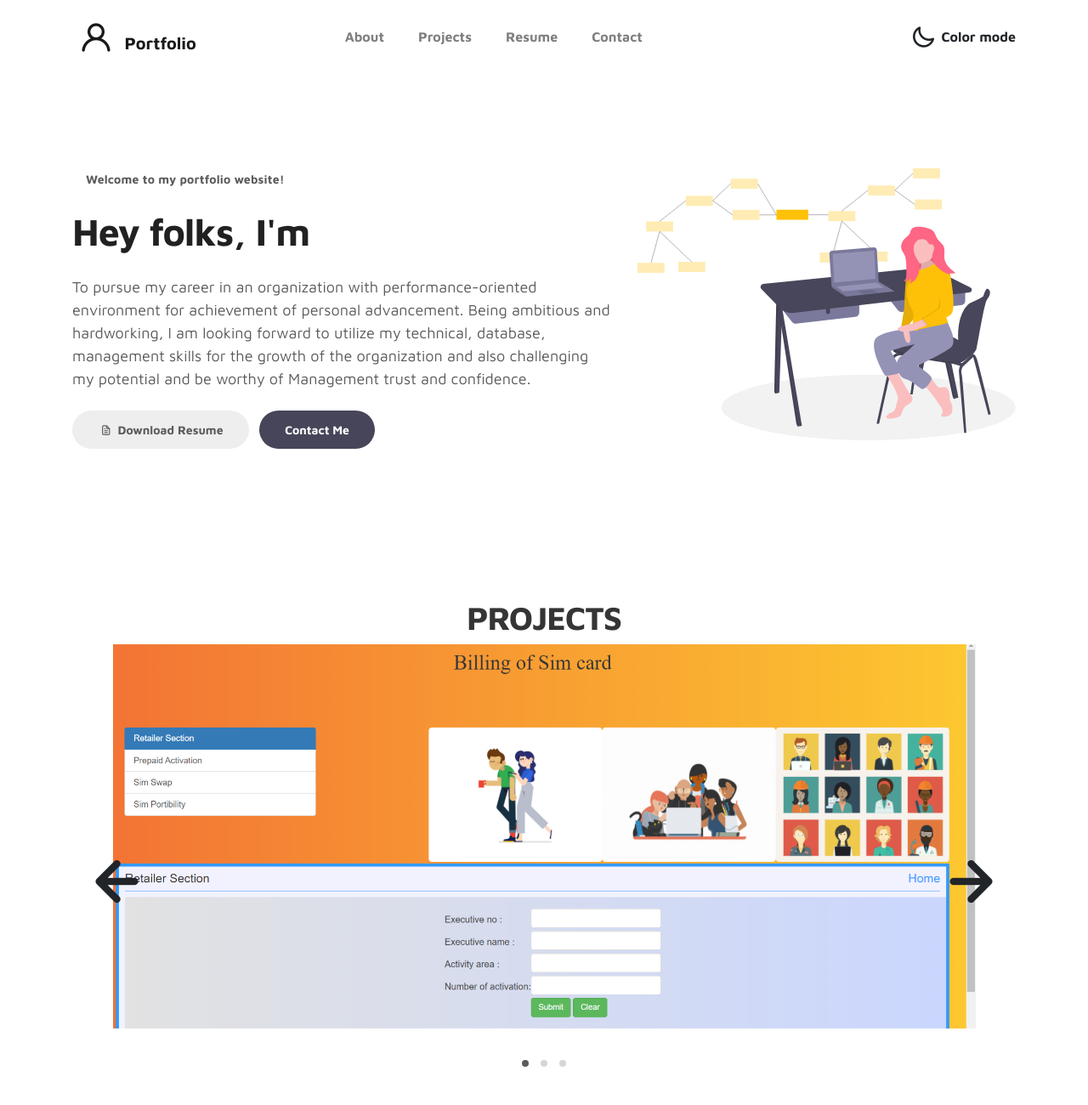
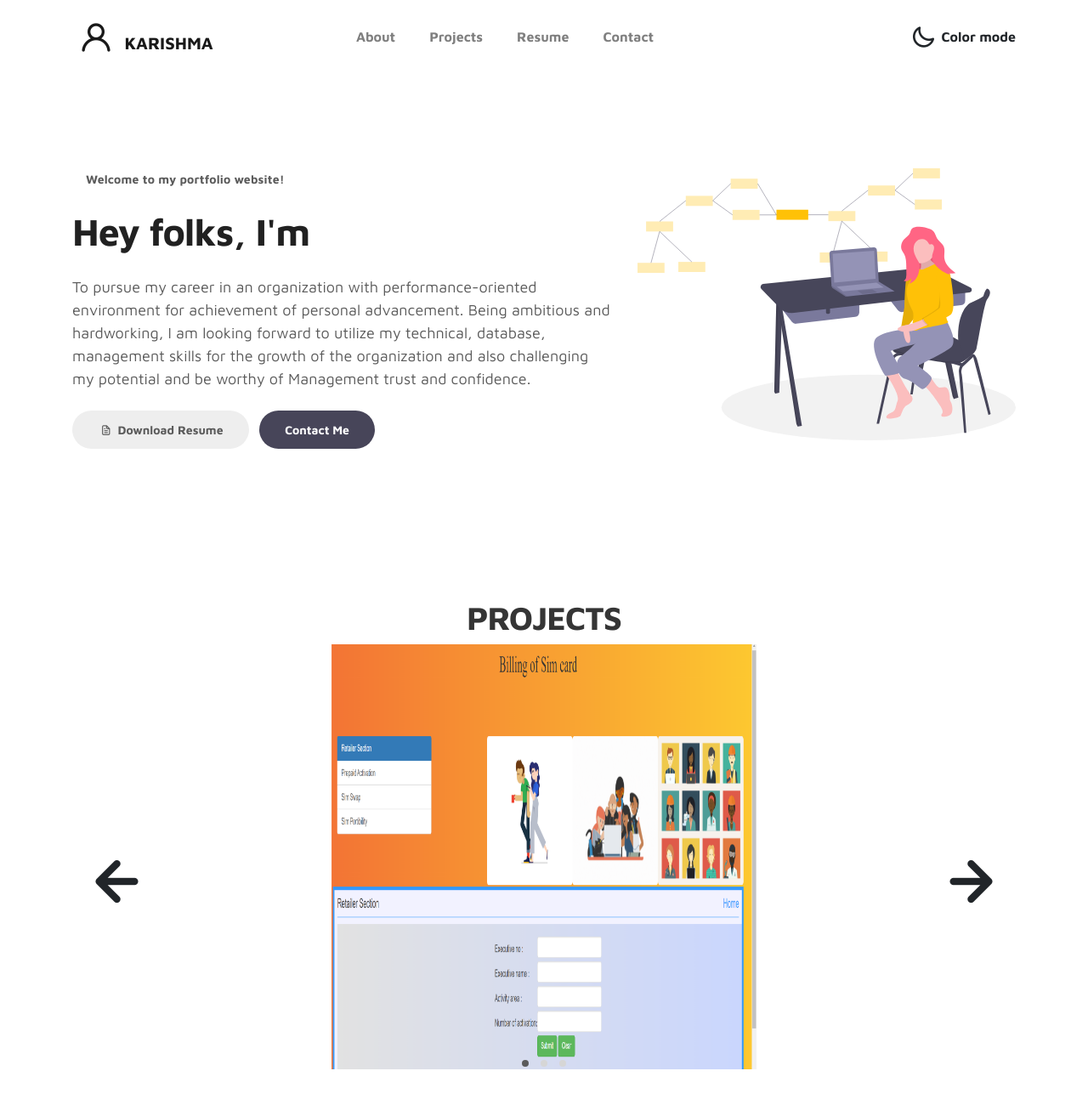
Before and after one commit to karishmashetty/PORT, a plain HTML site: page portfolio/index.html in a window 1280 px wide. Shown: the top 1300 px of the page at 85% size. Drawn offline with Linux system fonts and the light colour scheme.

Commit message:
Update index.html

```diff
--- a/portfolio/index.html
+++ b/portfolio/index.html
@@ -21,7 +21,7 @@
     <!-- MENU -->
     <nav class="navbar navbar-expand-sm navbar-light">
         <div class="container">
-            <a class="navbar-brand" href="index.html"><i class='uil uil-user'></i> Portfolio</a>
+            <a class="navbar-brand" href="index.html"><i class='uil uil-user'></i> KARISHMA</a>
 
             <button class="navbar-toggler" type="button" data-toggle="collapse" data-target="#navbarNav" aria-controls="navbarNav" aria-expanded="false"
                 aria-label="Toggle navigation">
@@ -111,7 +111,7 @@
                       <div class="owl-carousel owl-theme">
                         <div class="item">
                           <div class="project-info">
-                            <img src="images/project/Screenshot (202).png" class="img-fluid" alt="project image">
+                            <img style="height: 500px; width: 500px; margin-left: auto; margin-right: auto;"  src="images/project/Screenshot (202).png" class="img-fluid" alt="project image">
                           </div>
                         </div>
 
@@ -123,7 +123,7 @@
 
                         <div class="item">
                           <div class="project-info">
-                            <img src="images/project/image016.jpg" class="img-fluid" alt="project image">
+                            <img style="height: 500px; width: 500px; margin-left: auto; margin-right: auto;"  src="images/project/image016.jpg" class="img-fluid" alt="project image">
                           </div>
                         </div>
                       </div>
```
